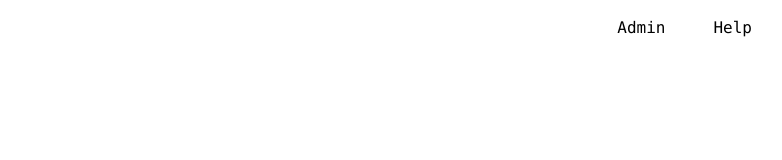
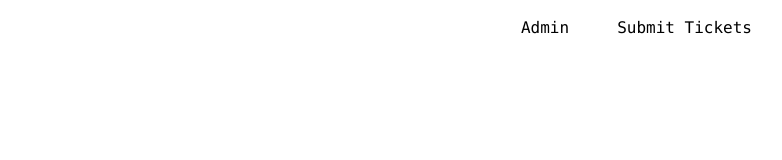
Before and after one commit to ay7991/help-desk, a Next.js app in the folder help-desk/: page /admin/login in a window 1280 px wide. Shown: the top 160 px of the page, without its empty margins (448-1230 px from the left). Built offline with nearby package versions, Linux system fonts and the light colour scheme.

Commit message:
rename nav link

```diff
--- a/help-desk/src/components/NavBar.tsx
+++ b/help-desk/src/components/NavBar.tsx
@@ -5,7 +5,7 @@ const NavBar: React.FC = () => {
     return (
         <nav className="flex justify-end pr-20 pt-4">
             <Link href='/admin/login'> Admin </Link>
-            <Link href='/' className="ml-12"> Help </Link>
+            <Link href='/' className="ml-12"> Submit Tickets </Link>
         </nav>
     );
 }
```
